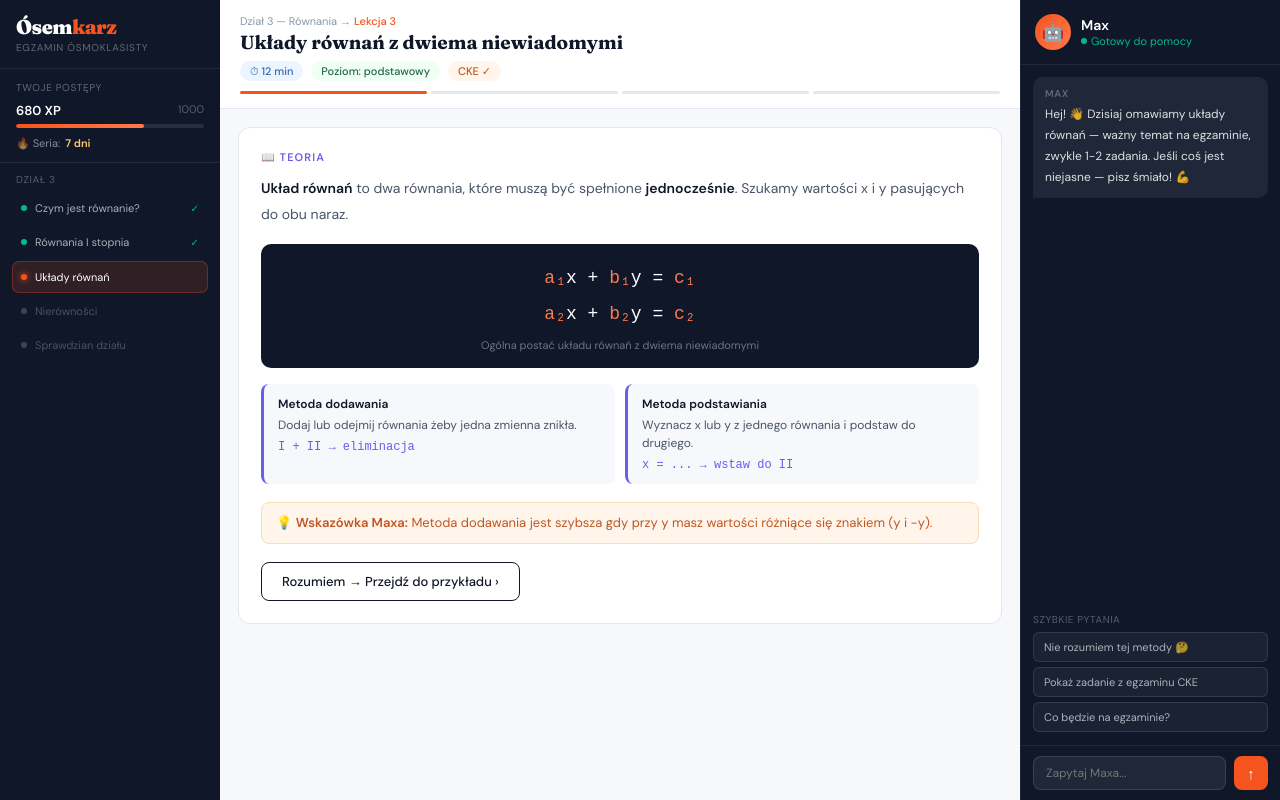
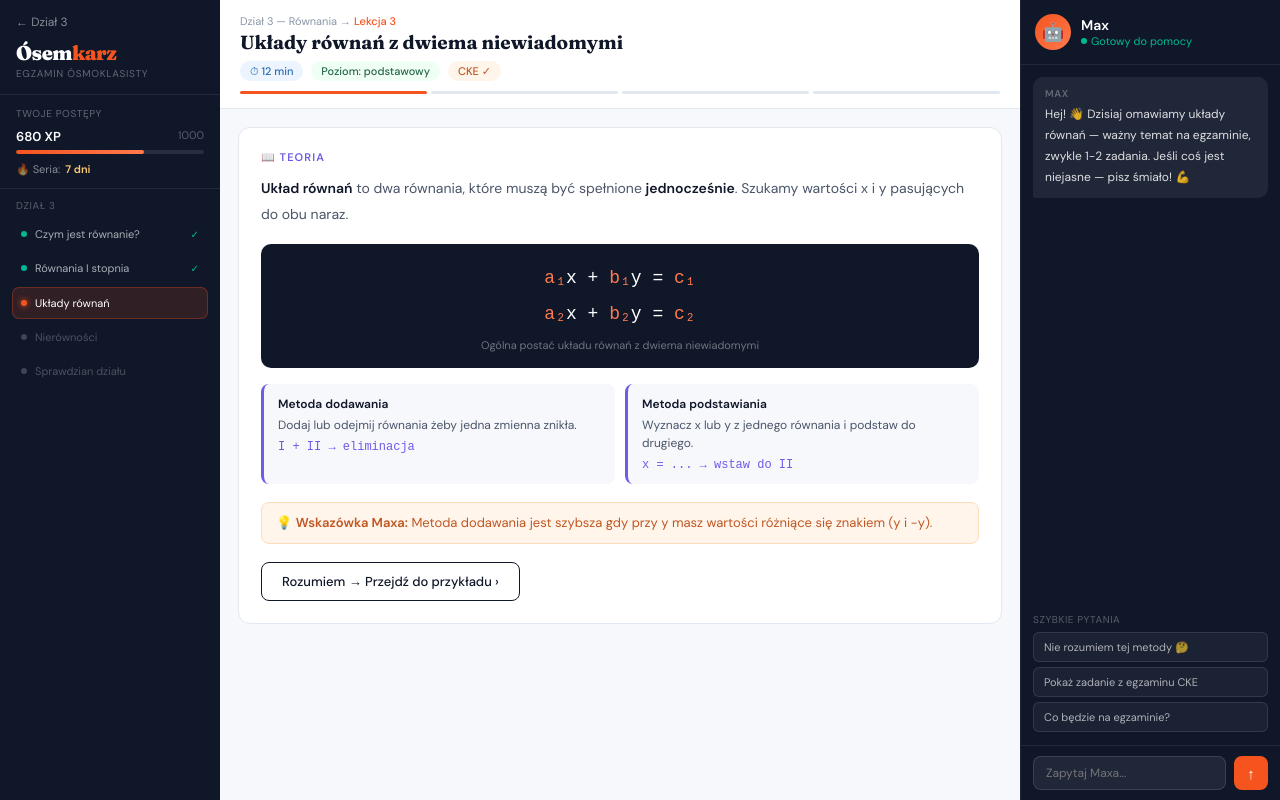
Before and after one commit to osemkarz/osemkarz, a Next.js app: page /kurs/uklady-rownan in a window 1280 px wide. Built offline with nearby package versions, Linux system fonts and the light colour scheme.

Commit message:
Update LessonViewer.jsx

```diff
--- a/components/LessonViewer.jsx
+++ b/components/LessonViewer.jsx
@@ -46,7 +46,7 @@ export default function LessonViewer() {
       const apiMsgs = allMsgs.map(m => ({ role: m.r === 'u' ? 'user' : 'assistant', content: m.t }))
       const startIdx = apiMsgs.findIndex(m => m.role === 'user')
       const cleaned = startIdx >= 0 ? apiMsgs.slice(startIdx) : apiMsgs
-      const res = await fetch('https://api.anthropic.com/v1/messages', {
+      const res = await fetch('/api/max', {
         method: 'POST',
         headers: { 'Content-Type': 'application/json' },
         body: JSON.stringify({ model: 'claude-sonnet-4-20250514', max_tokens: 1000, system: SYS, messages: cleaned }),
@@ -231,6 +231,9 @@ export default function LessonViewer() {
       {/* ── SIDEBAR ── */}
       <div style={{ background: '#0F1729', display: 'flex', flexDirection: 'column', overflow: 'hidden' }}>
         <div style={{ padding: '14px 16px', borderBottom: '1px solid rgba(255,255,255,0.08)' }}>
+          <Link href="/kurs/dzial-3" style={{ display: 'flex', alignItems: 'center', gap: 6, color: 'rgba(255,255,255,0.5)', fontSize: 12, textDecoration: 'none', marginBottom: 10 }}>
+            ← Dział 3
+          </Link>
           <Link href="/kurs" style={{ fontFamily: 'var(--font-display)', fontSize: 20, fontWeight: 900, color: '#fff', letterSpacing: '-0.5px' }}>
             Ósem<span style={{ color: '#F5541E' }}>karz</span>
           </Link>
```
